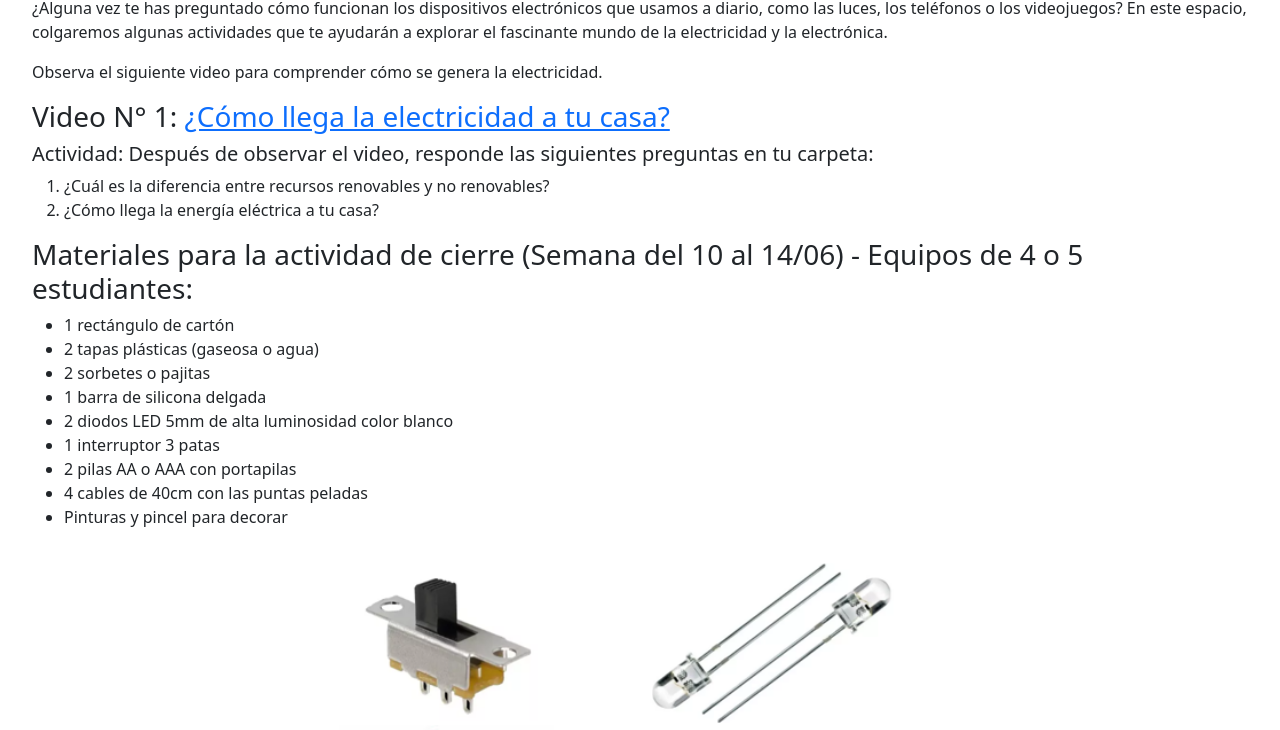
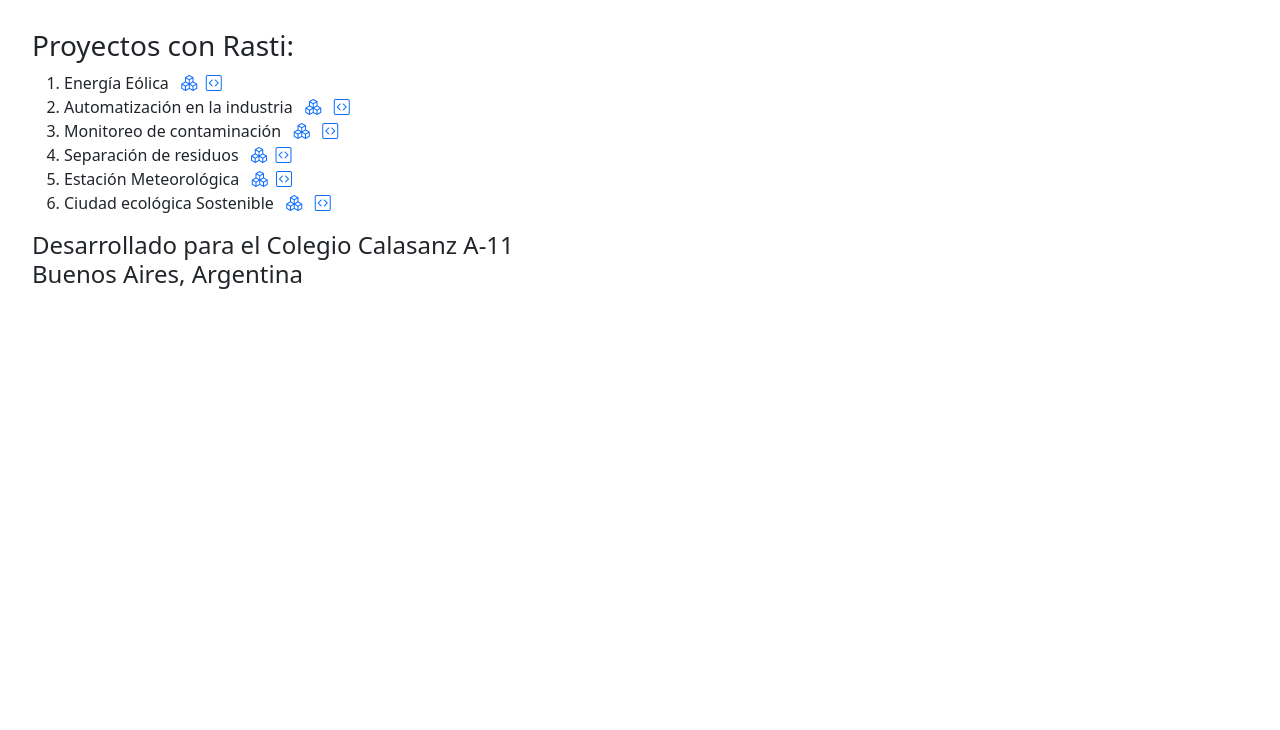
Before and after one commit to calasanz2024/STEAM5, a plain HTML site: page index.html in a window 1280 px wide. Shown: the part 234-964 px from the top of the page. After the commit the page ends 800 px from the top, so only its background shows below. Drawn offline with nearby package versions, Linux system fonts and the light colour scheme; a web font is replaced by a local one.

Commit message:
Add files via upload

```diff
--- a/index.html
+++ b/index.html
@@ -5,27 +5,17 @@
   <meta name="viewport" content="width=device-width, initial-scale=1.0">
   <!--BOOTSTRAP CSS-->
   <link href="https://cdn.jsdelivr.net/npm/bootstrap@5.3.2/dist/css/bootstrap.min.css" rel="stylesheet" integrity="sha384-T3c6CoIi6uLrA9TneNEoa7RxnatzjcDSCmG1MXxSR1GAsXEV/Dwwykc2MPK8M2HN" crossorigin="anonymous">
+  <link rel="stylesheet" href="https://cdn.jsdelivr.net/npm/bootstrap-icons@1.11.3/font/bootstrap-icons.min.css">
   <title>STEAM 5°</title>
   <!--ESTILOS DE FUENTE-->
   <link rel="preconnect" href="https://fonts.googleapis.com">
   <link rel="preconnect" href="https://fonts.gstatic.com" crossorigin>
   <link href="https://fonts.googleapis.com/css2?family=Courgette&family=Dancing+Script:wght@700&family=Lilita+One&family=Pacifico&family=Roboto&family=Roboto+Condensed:wght@300;400&family=Sedgwick+Ave+Display&display=swap" rel="stylesheet">
-  <!--<link rel="stylesheet" href="./styles/style.css">-->
+  <link rel="stylesheet" href="../styles/style.css">
   <style>
-    header, footer {
-      font-family: 'Lilita One', sans-serif;
-      background-color: #9cd4ee;
-      color: #230760;
-      padding: 20px;
-      text-align: center;
-    }
     body {
       margin: 2rem;
     }
-    img {
-      display: block;
-    }
-    </style>
   </style>
 </head>
 <body>
@@ -34,32 +24,20 @@
     <h2>Prof. Marynellis Zambrano</h2>
   </header>
   <!--PRINCIPAL-->
-  <h1>Unidad II. Circuitos Eléctricos</h1>
-  <p>¿Alguna vez te has preguntado cómo funcionan los dispositivos electrónicos que usamos a diario, como las luces, los teléfonos o los videojuegos? En este espacio, colgaremos algunas actividades que te ayudarán a explorar el fascinante mundo de la electricidad y la electrónica.</p>
-
-  <p>Observa el siguiente video para comprender cómo se genera la electricidad.</p>
-  <h3>Video N° 1: <a href="https://www.youtube.com/watch?v=S7g3Ev9dE_Y">¿Cómo llega la electricidad a tu casa?</a></h3>
-  <h5>Actividad: Después de observar el video, responde las siguientes preguntas en tu carpeta:</h5>
+  <br>
+  <h1>Unidad III: Robótica Educativa</h1>
+  <hr>
+  <br>
+  <h3>Proyectos con Rasti:</h3>
   <ol>
-    <li>¿Cuál es la diferencia entre recursos renovables y no renovables? </li>
-    <li>¿Cómo llega la energía eléctrica a tu casa? </li>
+    <li>Energía Eólica &nbsp; <a href="./5.1 Energia Eolica.pdf" target="_blank"><i class="bi bi-boxes"></a></i> &nbsp;<a href="./energiaEolica.png" target="_blank"><i class="bi bi-code-square"></i></a></li>
+    <li>Automatización en la industria &nbsp; <a href="" target="_blank"><i class="bi bi-boxes"></a></i> &nbsp; <a href="" target="_blank"><i class="bi bi-code-square"></i></a></li>
+    <li>Monitoreo de contaminación &nbsp; <a href="" target="_blank"><i class="bi bi-boxes"></a></i> &nbsp; <a href="" target="_blank"><i class="bi bi-code-square"></i></a></li>
+    <li>Separación de residuos &nbsp; <a href="" target="_blank"><i class="bi bi-boxes"></a></i> &nbsp;<a href="" target="_blank"><i class="bi bi-code-square"></i></a></li>
+    <li>Estación Meteorológica &nbsp; <a href="" target="_blank"><i class="bi bi-boxes"></a></i> &nbsp;<a href="" target="_blank"><i class="bi bi-code-square"></i></a></li>
+    <li>Ciudad ecológica Sostenible &nbsp; <a href="" target="_blank"><i class="bi bi-boxes"></a></i> &nbsp; <a href="" target="_blank"><i class="bi bi-code-square"></i></a></li>
   </ol>
 
-  <h3>Materiales para la actividad de cierre (Semana del 10 al 14/06) - Equipos de 4 o 5 estudiantes:</h3>
-  <ul>
-    <li>1 rectángulo de cartón
-    <li>2 tapas plásticas (gaseosa o agua)</li>
-    <li>2 sorbetes o pajitas</li>
-    <li>1 barra de silicona delgada</li>
-    <li>2 diodos LED 5mm de alta luminosidad color blanco</li>
-    <li>1 interruptor 3 patas</li>
-    <li>2 pilas AA o AAA con portapilas</li>
-    <li>4 cables de 40cm con las puntas peladas</li>
-    <li>Pinturas y pincel para decorar</li>
-  </ul>
-  <img src="./materiales5.png" class="img-fluid mx-auto" alt="Materiales" width="50%">
-  <img src="./maqueta.png" class="img-fluid mx-auto" alt="Maqueta" width="50%">
-  <br>
   <!--PIE DE PAGINA-->
   <footer>
     <h4>Desarrollado para el Colegio Calasanz A-11<br>Buenos Aires, Argentina</h4>
```
Also changed, not shown: energiaEolica.png (added), 1 other file.
